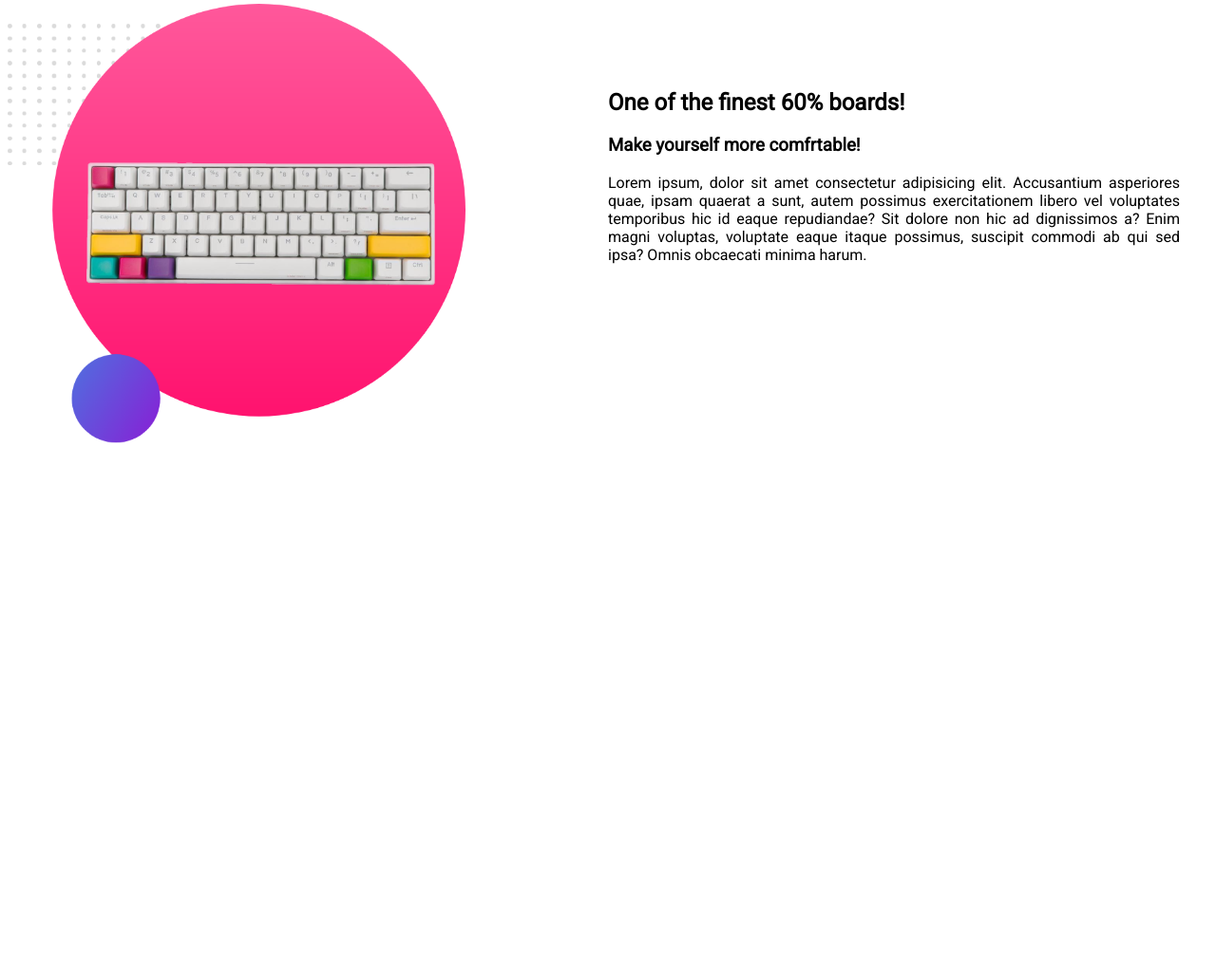
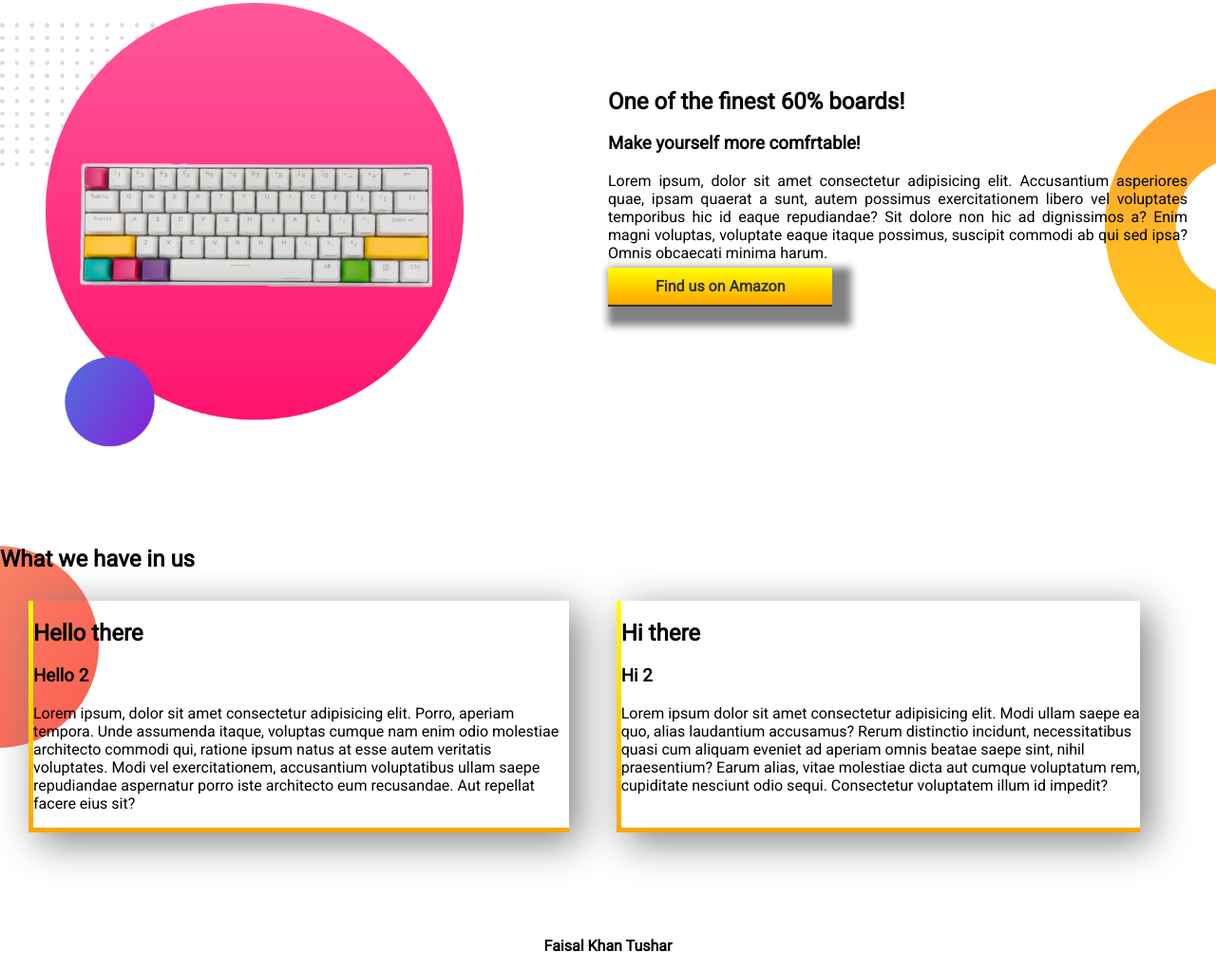
Before and after one commit to Faisal-Khan-Tushar/solo-kortesi, a plain HTML site: page index.html in a window 1280 px wide. Shown: the part 570-1592 px from the top of the page at 95% size. Before the commit the page ends 1141 px from the top, so only its background shows below. Drawn offline with Linux system fonts and the light colour scheme.

Commit message:
work done

```diff
--- a/index.html
+++ b/index.html
@@ -13,7 +13,7 @@
 </head>
 
 <body>
-  <section class="flexible-container">
+  <section id="bg" class="flexible-container">
     <div id="lekha" class="half-width">
       <h2>Welcome To <span class="color">Anne Pro 2's </span>Official Website</h1>
         <h3>Safe some more space!</h3>
@@ -21,7 +21,7 @@
           deserunt dicta. Nisi totam facilis, ipsa, non laboriosam in, fugiat eligendi harum recusandae excepturi
           aliquam aut? Soluta sapiente velit quas sequi minus excepturi magni natus sit. Labore iste optio illo
           explicabo numquam molestiae, eius dolorem.</p>
-        <a class="link-button"
+        <a target="_blank" class="link-button"
           href="https://www.daraz.com.bd/products/to-global-gateron-switchobins-anne-pro-2-60-nkro-bluetooth-40-type-c-rgb-mechanical-gaming-keyboard-i126194633.html">Buy
           From Daraz</a>
     </div>
@@ -33,7 +33,7 @@
     </div>
   </section>
 
-  <section class="flexible-container">
+  <section id="bg2" class="flexible-container">
     <div class="half-width">
       <img class="half-width-image" src="/images/my-bg2 (1).png" alt="">
 
@@ -45,11 +45,40 @@
         autem possimus exercitationem libero vel voluptates temporibus hic id eaque repudiandae? Sit dolore non hic ad
         dignissimos a? Enim magni voluptas, voluptate eaque itaque possimus, suscipit commodi ab qui sed ipsa? Omnis
         obcaecati minima harum.</p>
+      <a target="_blank" class="link-button"
+        href="https://www.amazon.com/ANNE-PRO-Wireless-Mechanical-Keyboard/dp/B07Y53G7B6">Find us on Amazon</a>
 
     </div>
 
   </section>
 
+  <section class="have-in-us">
+    <h2>What we have in us</h2>
+    <div class="flexible-container dhora">
+      <div id="first">
+        <h2>Hello there</h2>
+        <h3>Hello 2</h3>
+        <p>Lorem ipsum, dolor sit amet consectetur adipisicing elit. Porro, aperiam tempora. Unde assumenda itaque,
+          voluptas cumque nam enim odio molestiae architecto commodi qui, ratione ipsum natus at esse autem veritatis
+          voluptates. Modi vel exercitationem, accusantium voluptatibus ullam saepe repudiandae aspernatur porro iste
+          architecto eum recusandae. Aut repellat facere eius sit?</p>
+      </div>
+      <div id="second">
+        <h2>Hi there</h2>
+        <h3>Hi 2</h3>
+        <p>Lorem ipsum dolor sit amet consectetur adipisicing elit. Modi ullam saepe ea quo, alias laudantium accusamus?
+          Rerum distinctio incidunt, necessitatibus quasi cum aliquam eveniet ad aperiam omnis beatae saepe sint, nihil
+          praesentium? Earum alias, vitae molestiae dicta aut cumque voluptatum rem, cupiditate nesciunt odio sequi.
+          Consectetur voluptatem illum id impedit?
+        </p>
+
+      </div>
+    </div>
+
+  </section>
+  <footer class="footer">
+    <p>Faisal Khan Tushar</p>
+  </footer>
 
 </body>
 
--- a/style.css
+++ b/style.css
@@ -1,13 +1,15 @@
 body{
   font-family: 'Roboto', sans-serif;
-  magin:0;
+  margin:0;
 }
 .color{
-  color:olivedrab;
+  color:blue;
+  weight:700;
 }
 .flexible-container{
   display:flex;
   margin-bottom:100px;
+
 }
 .half-width{
   width:50%;
@@ -34,3 +36,44 @@ body{
   padding:70px 30px;
   text-align:justify;
 }
+.dhora{
+  padding:10px 30px;
+
+
+
+}
+#first{
+  border-bottom:5px solid;
+  border-left:5px solid;
+  border-image:linear-gradient(yellow,orange);
+  border-image-slice:1;
+  box-shadow:10px 10px 40px gray;
+  margin-right:50px;
+}
+#second{
+  border-bottom:5px solid;
+  border-left:5px solid;
+  border-image:linear-gradient(yellow,orange);
+  border-image-slice:1;
+  box-shadow:10px 10px 40px gray;
+  margin-right:50px;
+}
+.have-in-us{
+  background-image:url(images/exp-bg.png);
+  background-repeat:no-repeat;
+}
+#bg{
+  background-image:url(images/exp-bg.png);
+  background-repeat:no-repeat;
+
+}
+#bg2{
+ background-image:url(images/dream-bg.png);
+ background-repeat:no-repeat;
+ background-position:right;
+
+}
+.footer{
+  font-weight:700;
+  text-align:center;
+}
```
